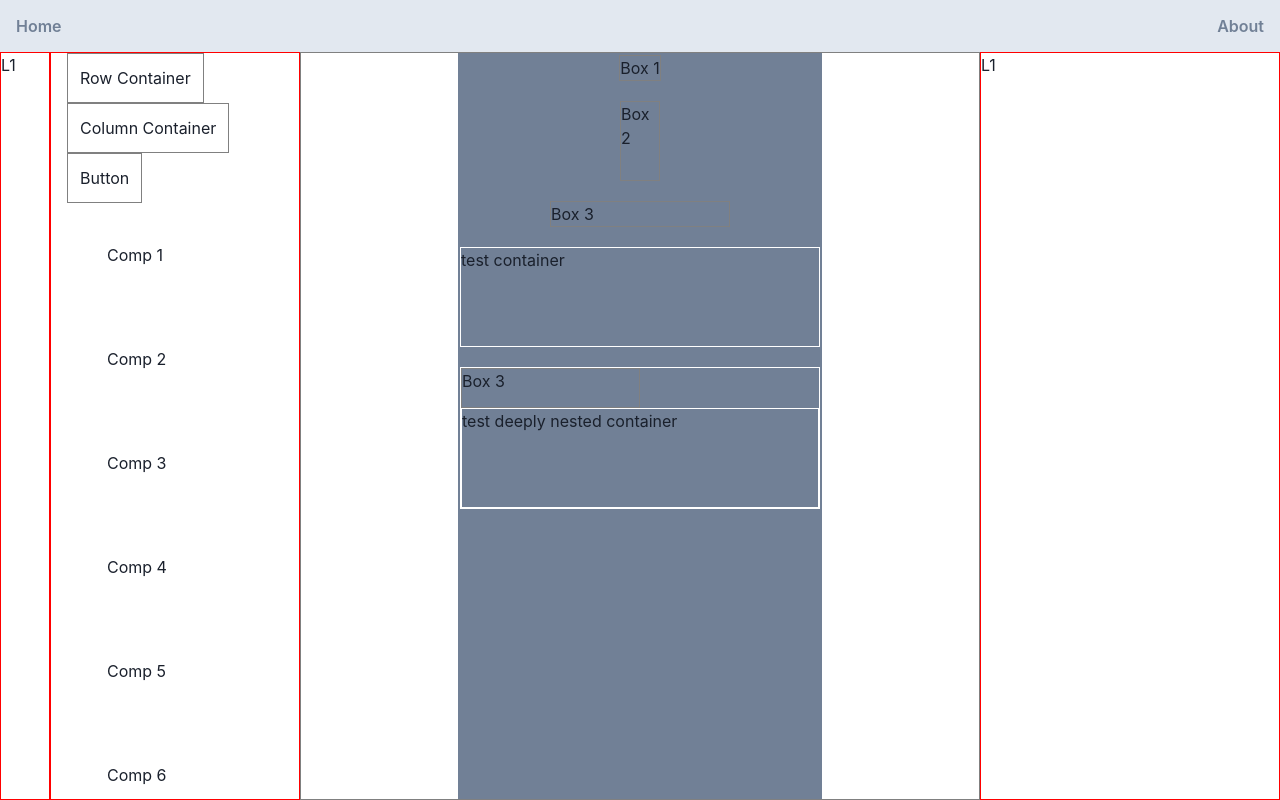
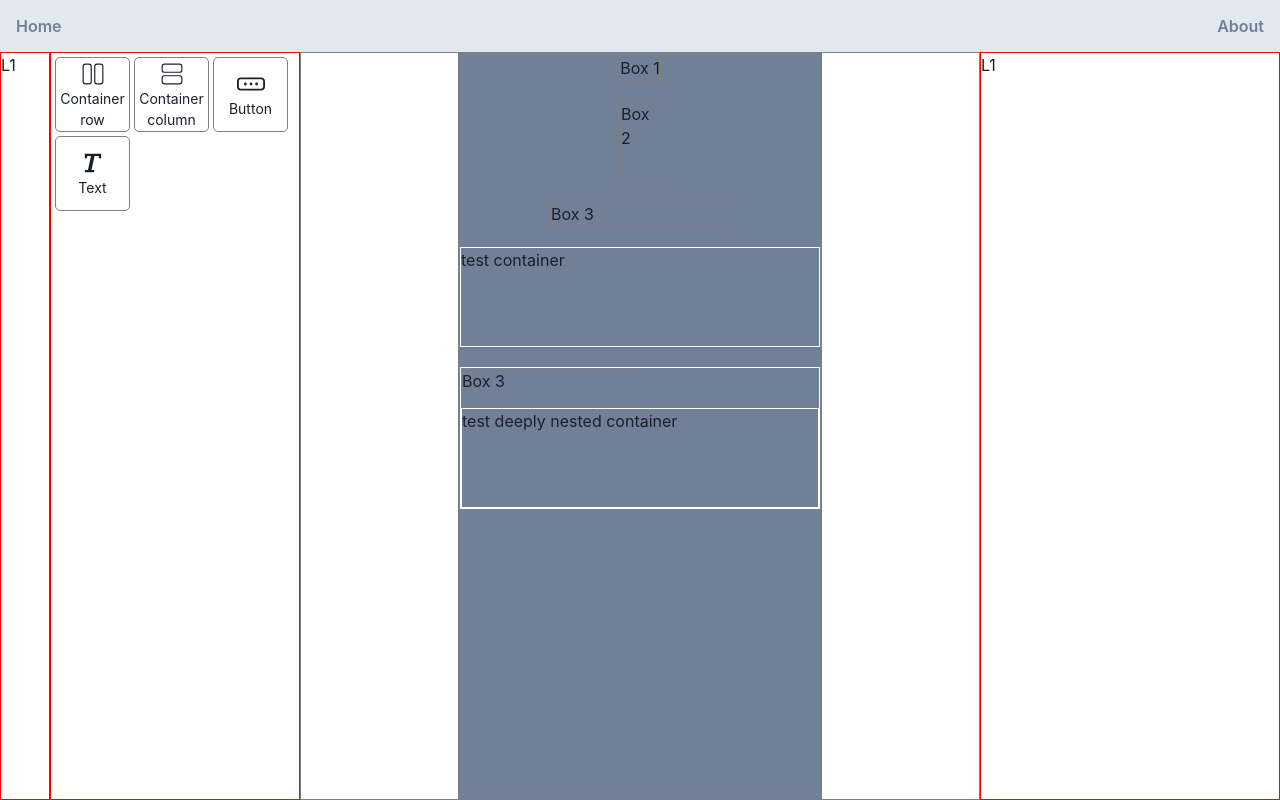
Before and after one commit to franciscocgue/craftify2, a React (Vite) app in the folder frontend/: page / in a window 1280 px wide. Built offline with nearby package versions, Linux system fonts and the light colour scheme.

Commit message:
basic palette component

```diff
--- /dev/null
+++ b/frontend/src/components/SidebarComponents/Component.tsx
@@ -0,0 +1,28 @@
+import { Box, Flex, Icon } from "@chakra-ui/react";
+import { Text } from '@chakra-ui/react'
+import { IconType } from "react-icons";
+
+type propsT = {
+    name: string,
+    icon: IconType,
+}
+
+const Component = ({name, icon}: propsT) => {
+    return <Flex
+        direction={'column'}
+        alignItems={'center'}
+        border={'1px solid gray'}
+        w={'75px'}
+        h={'75px'}
+        borderRadius={5}
+        justify={'center'}
+        bg={'white'}
+    >
+        <Icon as={icon} w={7} h={7} color="black.800" />
+        <Box>
+            <Text align={'center'} fontSize='sm'>{name}</Text>
+        </Box>
+    </Flex>
+}
+
+export default Component;
--- a/frontend/src/components/SidebarComponents/index.tsx
+++ b/frontend/src/components/SidebarComponents/index.tsx
@@ -1,18 +1,44 @@
-import { Box, Container } from "@chakra-ui/react";
+import { Box, Container, Flex } from "@chakra-ui/react";
 import Draggable from "../../helpers/Draggable";
+import Component from "./Component";
+import { CiGrid2V } from "react-icons/ci";
+import { CiGrid2H } from "react-icons/ci";
+import { RxButton } from "react-icons/rx";
+import { BiText } from "react-icons/bi";
+
+import { compTypes } from '../../helpers/components';
 
 const SidebarComponents = () => {
-    return <Container w={'250px'} border={'1px solid red'} maxH={'100%'} overflowY={'auto'}>
-        <Box><Draggable id={'row container'}><Box border={'1px solid grey'} p={3}>Row Container</Box></Draggable></Box>
+
+    console.log(compTypes)
+
+    return <Flex
+        w={'250px'}
+        p={1}
+        border={'1px solid red'}
+        maxH={'100%'}
+        overflowY={'auto'}
+        gap={1}
+        justify={'flex-start'}
+        alignContent={'start'}
+        wrap={'wrap'}
+    >
+
+
+
+        {Object.keys(compTypes).map(c => <Draggable id={c}>
+            <Component name={compTypes[c].name} icon={compTypes[c].icon} />
+        </Draggable>)}
+
+        {/* <Box><Draggable id={'row container'}><Box border={'1px solid grey'} p={3}>Row Container</Box></Draggable></Box>
         <Box><Draggable id={'column container'}><Box border={'1px solid grey'} p={3}>Column Container</Box></Draggable></Box>
-        <Box><Draggable id={'button'}><Box border={'1px solid grey'} p={3}>Button</Box></Draggable></Box>
         <Box><Draggable id={'1'}><Box p={10}>Comp 1</Box></Draggable></Box>
         <Box><Draggable id={'2'}><Box p={10}>Comp 2</Box></Draggable></Box>
         <Box><Draggable id={'3'}><Box p={10}>Comp 3</Box></Draggable></Box>
         <Box><Draggable id={'4'}><Box p={10}>Comp 4</Box></Draggable></Box>
         <Box><Draggable id={'5'}><Box p={10}>Comp 5</Box></Draggable></Box>
-        <Box><Draggable id={'6'}><Box p={10}>Comp 6</Box></Draggable></Box>
-    </Container>
+        <Box><Draggable id={'6'}><Box p={10}>Comp 6</Box></Draggable></Box> */}
+    </Flex>
 }
 
 export default SidebarComponents;
--- a/frontend/src/helpers/Draggable.tsx
+++ b/frontend/src/helpers/Draggable.tsx
@@ -1,8 +1,14 @@
 import { useDraggable } from '@dnd-kit/core';
+import { ReactNode } from 'react';
 
-function Draggable(props) {
-    const { attributes, listeners, setNodeRef, transform } = useDraggable({
-        id: props.id,
+type propsT = {
+    id: string,
+    children: ReactNode,
+}
+
+function Draggable({ id, children }: propsT) {
+    const { attributes, listeners, setNodeRef } = useDraggable({ // transform
+        id: id,
     });
     // const style = transform ? {
     //     transform: `translate3d(${transform.x}px, ${transform.y}px, 0)`,
@@ -10,14 +16,14 @@ function Draggable(props) {
 
 
     return (
-        <button
+        <div
             ref={setNodeRef}
             // style={style}
             {...listeners}
             {...attributes}
         >
-            {props.children}
-        </button>
+            {children}
+        </div>
     );
 }
 
--- a/frontend/src/helpers/Droppable.tsx
+++ b/frontend/src/helpers/Droppable.tsx
@@ -1,23 +1,29 @@
-import {useDroppable} from '@dnd-kit/core';
+import { useDroppable } from '@dnd-kit/core';
+import { CSSProperties, ReactNode } from 'react';
 
 // needs a parent with size
 // Droppable will fit all space (100%)
 
-function Droppable(props) {
-  const {isOver, setNodeRef} = useDroppable({
-    id: props.id,
+type propsT = {
+  id: string,
+  style?: CSSProperties,
+  children?: ReactNode,
+}
+
+function Droppable({ id, style, children }: propsT) {
+  const { isOver, setNodeRef } = useDroppable({
+    id: id,
   });
-  const style = {
-    ...props.style,
+  const styles = {
+    ...style,
     outline: isOver ? '2px solid red' : undefined,
     width: '100%',
     height: '100%',
   };
 
-
   return (
-    <div id={props.id} ref={setNodeRef} style={style}>
-      {props.children}
+    <div id={id} ref={setNodeRef} style={styles}>
+      {children}
     </div>
   );
 }
--- /dev/null
+++ b/frontend/src/helpers/components.tsx
@@ -0,0 +1,27 @@
+import { CiGrid2V } from "react-icons/ci";
+import { CiGrid2H } from "react-icons/ci";
+import { RxButton } from "react-icons/rx";
+import { BiText } from "react-icons/bi";
+
+const compTypes = {
+    'container-row': {
+        icon: CiGrid2V,
+        name: 'Container row',
+    },
+    'container-column': {
+        icon: CiGrid2H,
+        name: 'Container column',
+    },
+    'button': {
+        icon: RxButton,
+        name: 'Button',
+    },
+    'text': {
+        icon: BiText,
+        name: 'Text',
+    },
+}
+
+export {
+    compTypes
+}
--- a/frontend/src/pages/Designer.tsx
+++ b/frontend/src/pages/Designer.tsx
@@ -6,6 +6,9 @@ import SidebarComponents from "../components/SidebarComponents";
 import SidebarProperties from "../components/SidebarProperties";
 import { DndContext, DragOverlay } from '@dnd-kit/core';
 import { useState } from "react";
+import Component from "../components/SidebarComponents/Component";
+import { compTypes } from "../helpers/components";
+import Draggable from "../helpers/Draggable";
 
 
 // App component
@@ -33,11 +36,10 @@ const Designer = () => {
         <DndContext onDragEnd={handleDragEnd} onDragStart={handleDragStart}>
           <SidebarComponents />
           <Canvas />
-          <DragOverlay>
+          <DragOverlay dropAnimation={null}>
             {draggingId ?
-              // <Item value={`Item ${activeId}`} />
-              'HolaHola'
-             : null}
+              <Component name={compTypes[draggingId].name} icon={compTypes[draggingId].icon} />
+              : null}
           </DragOverlay>
         </DndContext>
         <SidebarProperties />
--- a/package.json
+++ b/package.json
@@ -14,6 +14,7 @@
     "@dnd-kit/modifiers": "^7.0.0",
     "@emotion/react": "^11.11.4",
     "@emotion/styled": "^11.11.5",
-    "framer-motion": "^11.1.9"
+    "framer-motion": "^11.1.9",
+    "react-icons": "^5.2.1"
   }
 }
```
Also changed, not shown: 1 other file (tests, documents, lock files or other folders).
